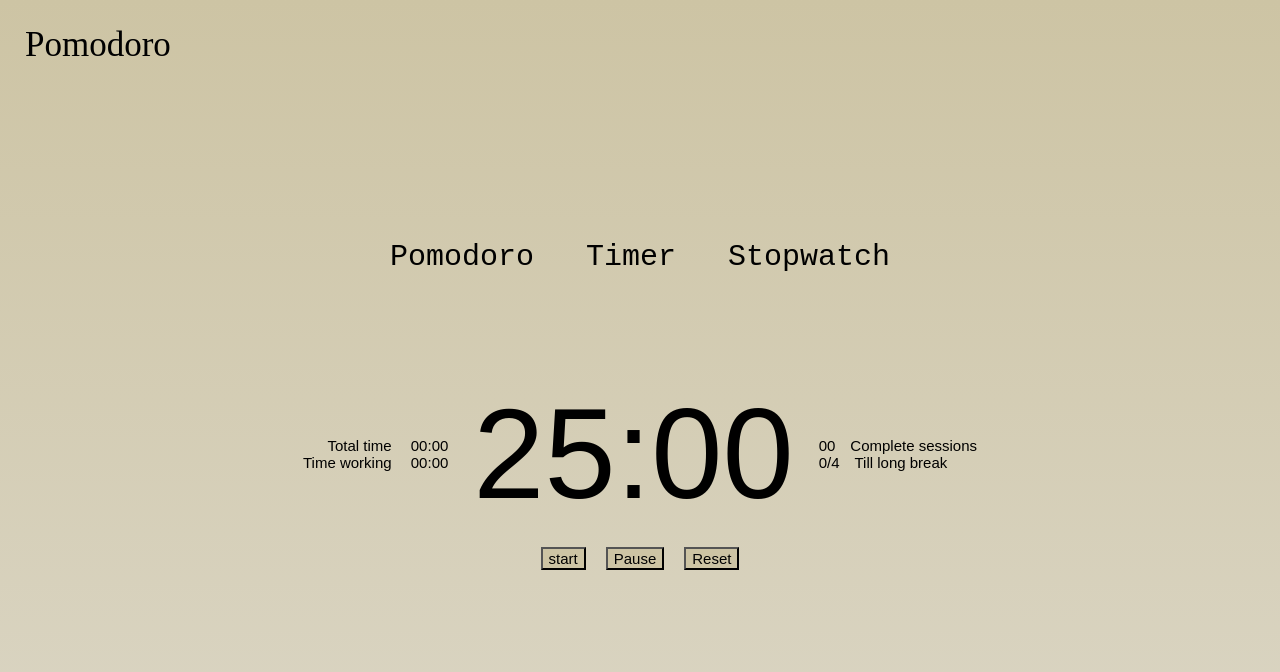
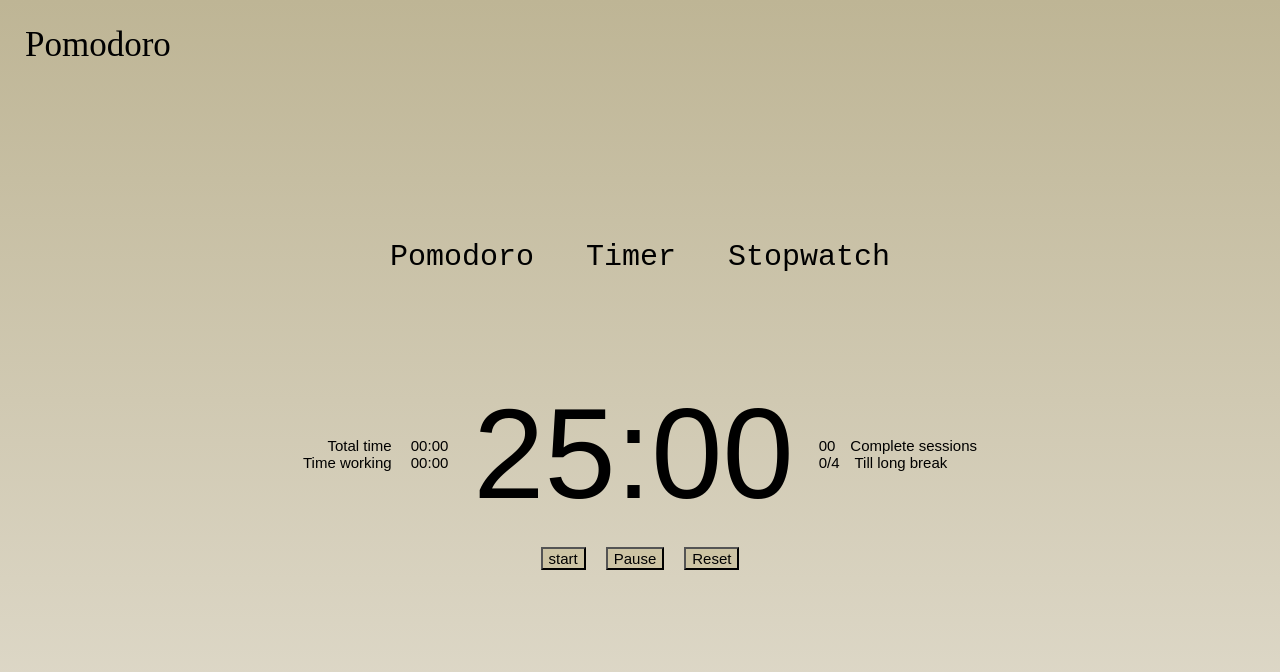
Before and after one commit to Jadynco/pomo, a React (Create React App) app: page /#/pomodoro in a window 1280 px wide. Shown: the top 672 px of the page. Built offline with nearby package versions, Linux system fonts and the light colour scheme.

Commit message:
view height changes

```diff
--- a/src/App.css
+++ b/src/App.css
@@ -1,14 +1,17 @@
 body {
-  background: linear-gradient(to bottom, #cdc4a4, #dbd6c5);
+  background: linear-gradient(to bottom, #beb595, #e2ddcf);
   color: #000000;
+  font-family: "Roboto Mono", monospace;
   height: 100vh;
-  font-family: "Roboto Mono", monospace;
+  min-height: 650px;
 }
+
 
 .App {
   flex-direction: column;
   display: flex;
   justify-content: center;
+
 }
 
 .logo {
--- a/src/App.jsx
+++ b/src/App.jsx
@@ -11,6 +11,7 @@ function App() {
 const [rblur,setRblur]= useState(false);
 
   return (
+    <div className="body">
     <Router>
 
       <div className ={`timer ${rblur ? 'blur' : ''}`}>
@@ -30,6 +31,7 @@ const [rblur,setRblur]= useState(false);
         </Routes>
 
     </Router>
+    </div>
   );
 }
 
```
